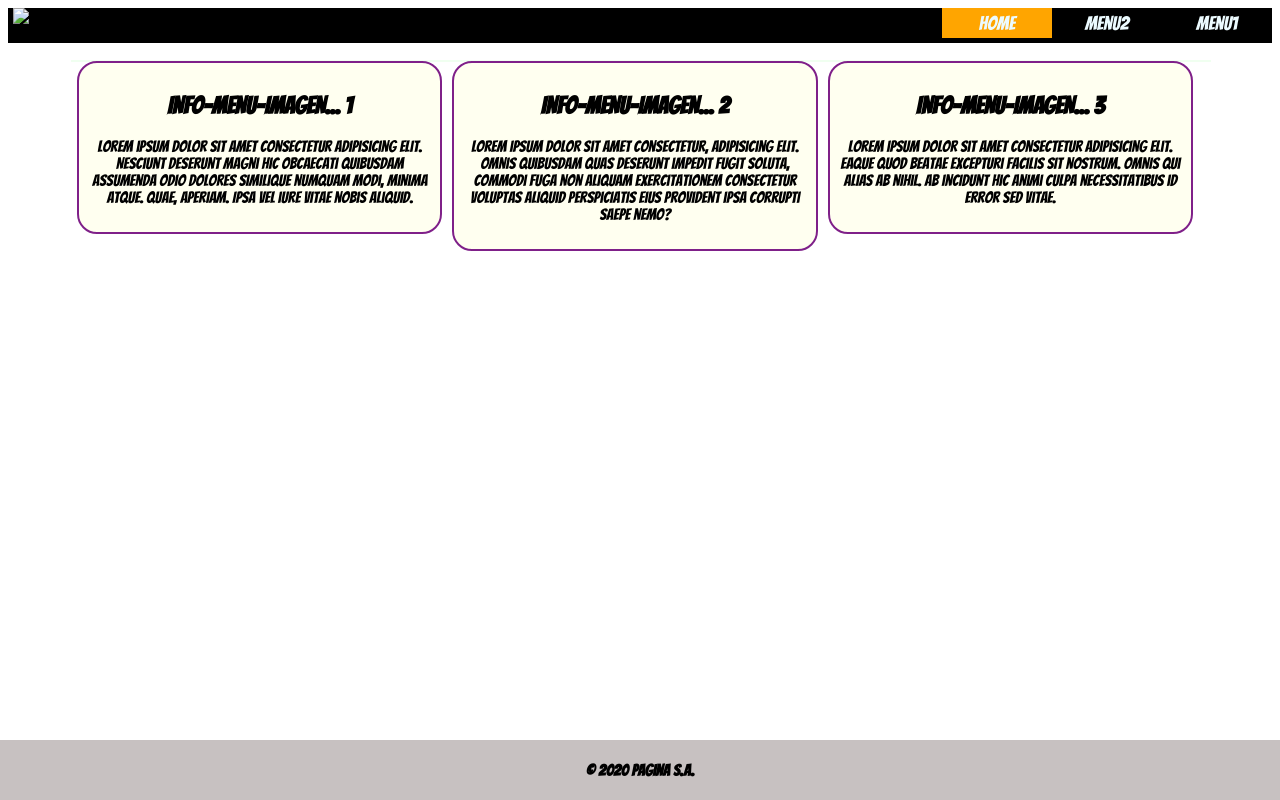
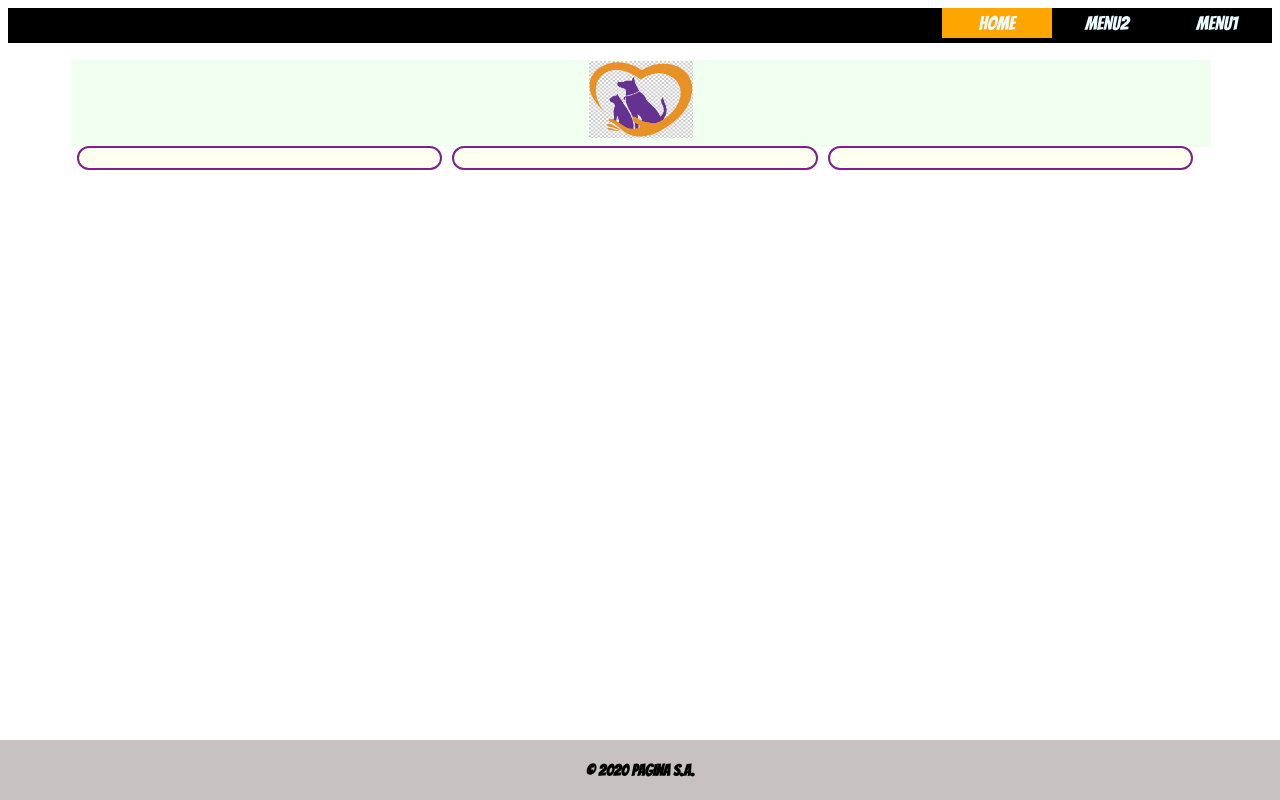
Before and after one commit to RodPav/Evaluacion_Grupal, a plain HTML site: page index.html in a window 1280 px wide. Drawn offline with Linux system fonts and the light colour scheme.

Commit message:
Se agrega logo

```diff
--- a/css/estilo_index.css
+++ b/css/estilo_index.css
@@ -23,11 +23,10 @@ body {
 }
 
 .logo img {
-    position: absolute;
-    margin-top: 0px;
-    margin-left: 5px;
+    position: relative;
     width: 78pt;
     height: 58pt;
+    padding-bottom: 5px;
 }
 
 .header a {
--- a/index.html
+++ b/index.html
@@ -21,7 +21,7 @@
     </script>
 
 
-    <div class="logo"><img src="logo.png" alt="Logo Pagina"></div>
+
     <nav class="header">
         <ul>
             <li><a href="pagina1.html" id="pagina1">Menu1</a></li>
@@ -34,28 +34,11 @@
 
     <div class="contenedor">
 
-        <div class="col1">
-            <h2>INFO-MENU-IMAGEN... 1</h2>
-            <p>Lorem ipsum dolor sit amet consectetur adipisicing elit. Nesciunt deserunt magni hic obcaecati quibusdam
-                assumenda odio dolores similique numquam modi, minima atque. Quae, aperiam. Ipsa vel iure vitae nobis
-                aliquid.</p>
+        <div class="logo"><img src="img/logo.jpg" alt="Logo Pagina"></div>
 
-        </div>
-
-        <div class="col2">
-            <h2>INFO-MENU-IMAGEN... 2</h2>
-            <p>Lorem ipsum dolor sit amet consectetur, adipisicing elit. Omnis quibusdam quas deserunt impedit fugit
-                soluta, commodi fuga non aliquam exercitationem consectetur voluptas aliquid perspiciatis eius provident
-                ipsa corrupti saepe nemo? </p>
-
-        </div>
-
-        <div class="col3">
-            <h2>INFO-MENU-IMAGEN... 3</h2>
-            <p>Lorem ipsum dolor sit amet consectetur adipisicing elit. Eaque quod beatae excepturi facilis sit nostrum.
-                Omnis qui alias ab nihil. Ab incidunt hic animi culpa necessitatibus id error sed vitae.</p>
-
-        </div>
+        <div class="col1"></div>
+        <div class="col2"></div>
+        <div class="col3"></div>
     </div>
 
     <footer>
```
Also changed, not shown: img/logo.jpg (added).
